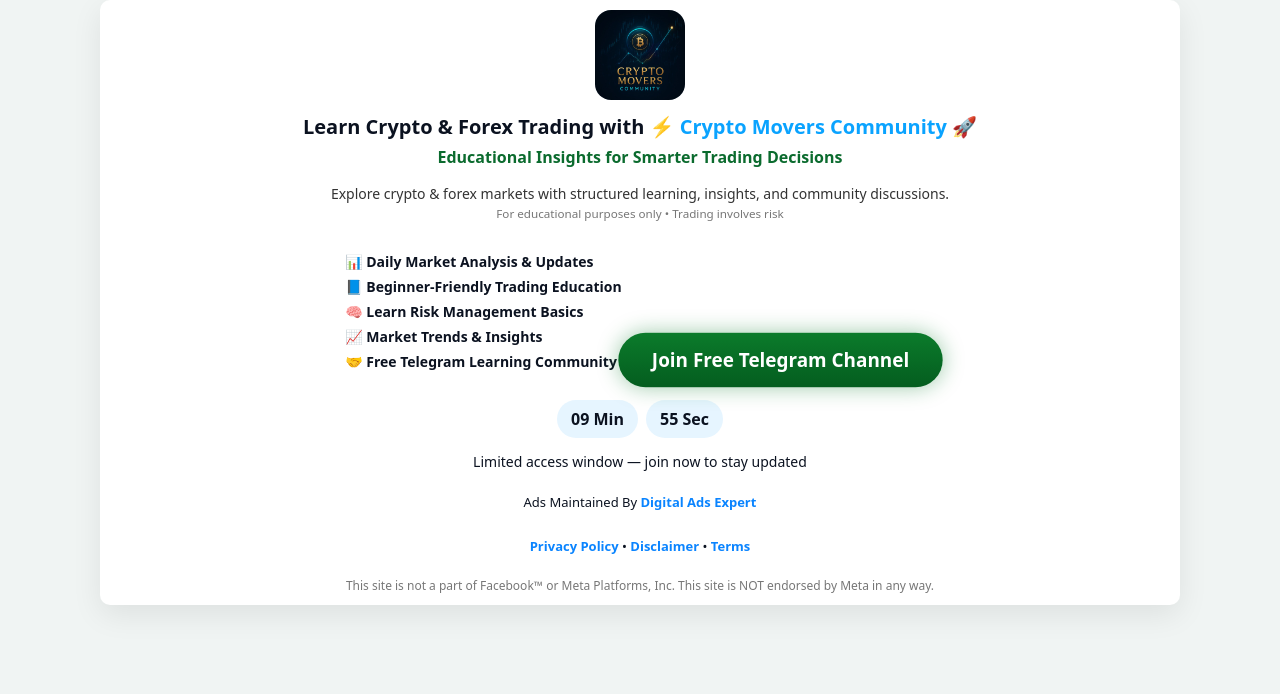
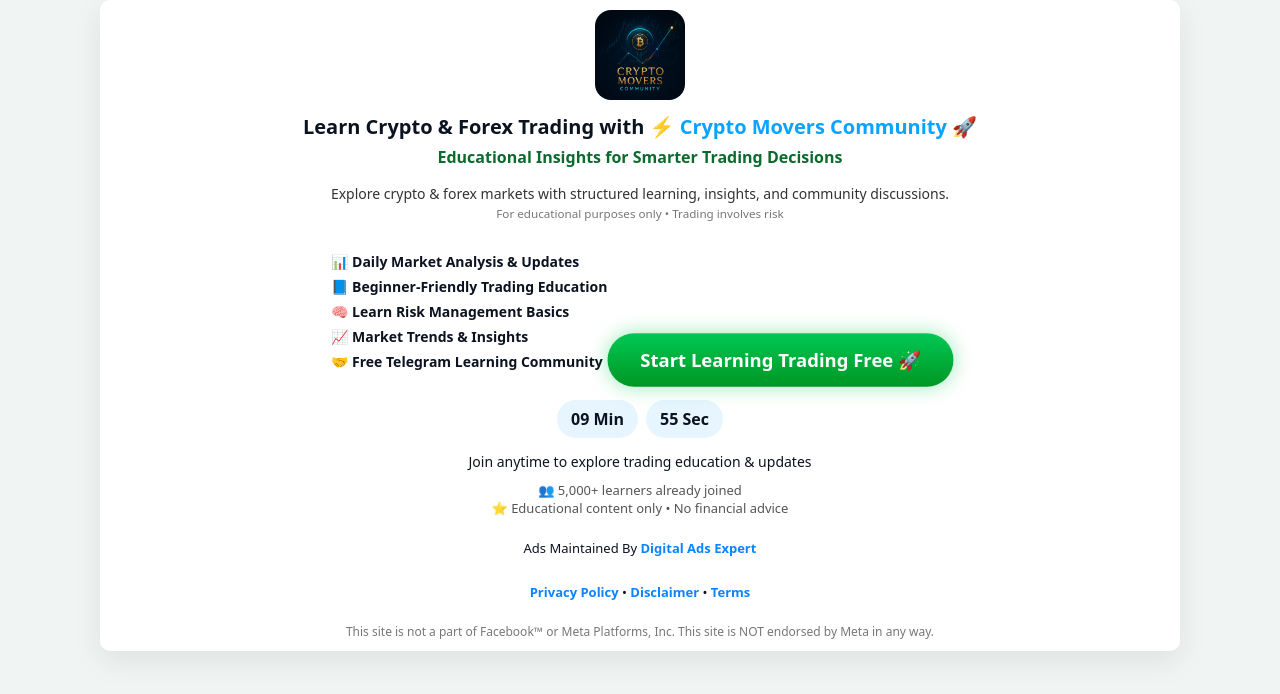
Before and after one commit to digitaladsexpert/cryptomovers, a plain HTML site: page index.html in a window 1280 px wide. Drawn offline with Linux system fonts and the light colour scheme.

Commit message:
Update index.html

```diff
--- a/index.html
+++ b/index.html
@@ -73,7 +73,7 @@
     }
 
     .btn-telegram{
-      background:linear-gradient(180deg,#0b7b2b,#045d1f);
+      background:linear-gradient(180deg,#00c853,#009624);
       color:#fff;
       padding:14px 32px;
       border-radius:40px;
@@ -82,7 +82,7 @@
       text-decoration:none;
       display:inline-block;
       animation:pulseBtn 2s infinite ease-in-out;
-      box-shadow:0 0 20px rgba(11,123,43,0.4);
+      box-shadow:0 0 20px rgba(0,200,83,0.4);
       margin-bottom:14px;
       cursor:pointer;
     }
@@ -109,6 +109,12 @@
     .note{
       font-size:14px;
       margin-bottom:10px;
+    }
+
+    .trust{
+      font-size:13px;
+      color:#555;
+      margin-top:10px;
     }
 
     .footer-links{
@@ -176,9 +182,12 @@
     <li>🤝 Free Telegram Learning Community</li>
   </ul>
 
-  <!-- ✅ CTA WITH GUARANTEED SUBSCRIBE EVENT -->
-  <a class="btn-telegram" href="#" onclick="handleClick(event)">
-    Join Free Telegram Channel
+  <!-- ✅ WORKING CTA -->
+  <a class="btn-telegram"
+     href="https://t.me/+tum50SKuT6E1ZDA1"
+     target="_blank"
+     onclick="trackClick()">
+     Start Learning Trading Free 🚀
   </a>
 
   <div class="timer-row">
@@ -187,7 +196,12 @@
   </div>
 
   <div class="note">
-    Limited access window — join now to stay updated
+    Join anytime to explore trading education & updates
+  </div>
+
+  <div class="trust">
+    👥 5,000+ learners already joined<br>
+    ⭐ Educational content only • No financial advice
   </div>
 
   <div class="footer-links">
@@ -206,6 +220,7 @@
 </div>
 
 <script>
+/* Timer */
 let remaining = 10 * 60;
 const m = document.getElementById("minutes");
 const s = document.getElementById("seconds");
@@ -221,18 +236,21 @@
 updateTimer();
 setInterval(updateTimer, 1000);
 
-/* ✅ SUBSCRIBE EVENT + SAFE REDIRECT */
-function handleClick(e){
-  e.preventDefault();
-
+/* Tracking */
+function trackClick(){
   if(typeof fbq !== "undefined"){
     fbq('track', 'Subscribe');
   }
+}
 
-  setTimeout(function(){
-    window.open("https://t.me/+tum50SKuT6E1ZDA1", "_blank");
-  }, 300);
-}
+/* Scroll tracking (advanced) */
+window.addEventListener("scroll", function(){
+  if(window.scrollY > 200){
+    if(typeof fbq !== "undefined"){
+      fbq('trackCustom', 'ScrollView');
+    }
+  }
+});
 </script>
 
 </body>
```
